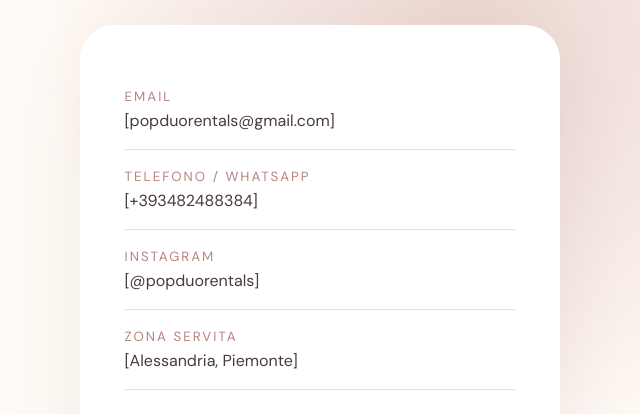
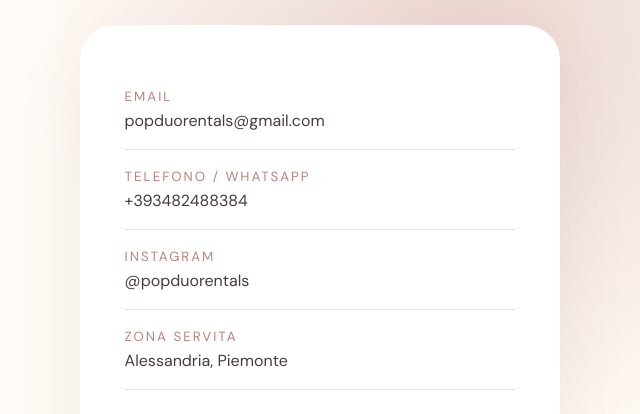
Before and after one commit to ariannalocatelli/popduorentals, a plain HTML site: page contatti.html in a window 1280 px wide. Shown: the part 140-554 px from the top of the page, 618-1258 px from the left. Drawn offline with Linux system fonts and the light colour scheme; a web font is replaced by a local one.

Commit message:
Update contatti.html

```diff
--- a/contatti.html
+++ b/contatti.html
@@ -2,4 +2,4 @@
 <link href="https://fonts.googleapis.com/css2?family=DM+Sans:wght@300;400;500&family=Italiana&display=swap" rel="stylesheet"><style>
 *{box-sizing:border-box}body{margin:0;background:#fffaf5;color:#493a3d;font-family:"DM Sans",sans-serif}a{color:inherit;text-decoration:none}nav{padding:28px 7vw;display:flex;justify-content:space-between}.brand{font:32px Italiana,serif}main{min-height:78vh;padding:9vh 8vw;display:grid;grid-template-columns:1fr 1fr;gap:9vw;align-items:center;background:radial-gradient(circle at 85% 15%,#ead4cf,transparent 35%)}h1{font:clamp(58px,8vw,110px)/.95 Italiana,serif;margin:15px 0 30px}.k{font-size:11px;letter-spacing:4px;text-transform:uppercase;color:#b9837e}.box{background:white;padding:45px;border-radius:35px;box-shadow:0 25px 70px #6a4c5815}.row{padding:18px 0;border-bottom:1px solid #eadfd9}.row small{display:block;text-transform:uppercase;letter-spacing:2px;color:#b9837e;margin-bottom:5px}.btn{display:inline-block;margin-top:30px;background:#493a3d;color:white;padding:14px 22px;border-radius:99px;font-size:12px;letter-spacing:1.5px;text-transform:uppercase}@media(max-width:700px){main{grid-template-columns:1fr;padding:60px 7vw}}</style></head>
 <body><nav><a class="brand" href="index.html">pop duo</a><a href="index.html">← Home</a></nav><main><div><div class="k">say hello</div><h1>Parliamo<br>del tuo evento.</h1><p>Hai una domanda, un'idea o vuoi capire quale rental fa per te? Scrivici.</p></div>
-<div class="box"><div class="row"><small>Email</small>[popduorentals@gmail.com]</div><div class="row"><small>Telefono / WhatsApp</small>[+393482488384]</div><div class="row"><small>Instagram</small>[@popduorentals]</div><div class="row"><small>Zona servita</small>[Alessandria, Piemonte]</div><a class="btn" href="prenota.html">Ho già una data</a></div></main></body></html>
+<div class="box"><div class="row"><small>Email</small> popduorentals@gmail.com </div><div class="row"><small>Telefono / WhatsApp</small> +393482488384 </div><div class="row"><small>Instagram</small> @popduorentals </div><div class="row"><small>Zona servita</small> Alessandria, Piemonte </div><a class="btn" href="prenota.html">Ho già una data</a></div></main></body></html>
```
